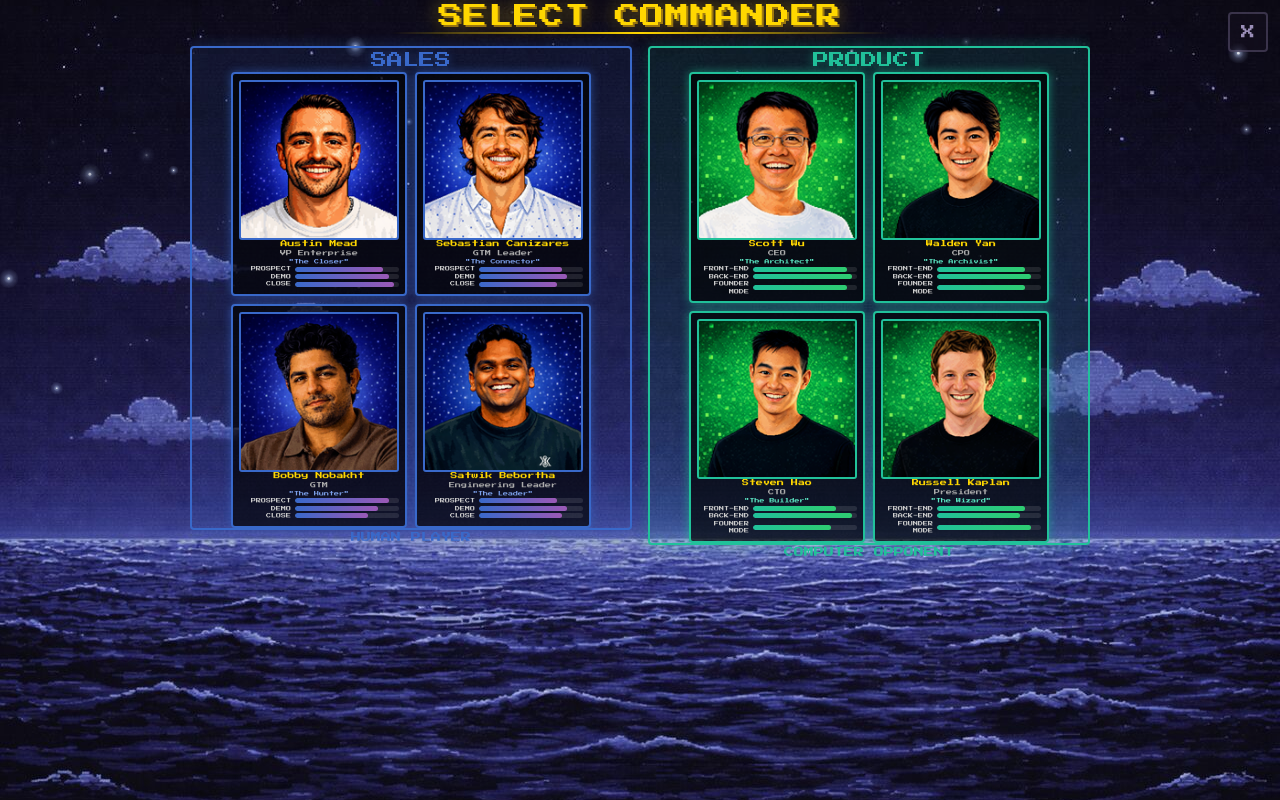
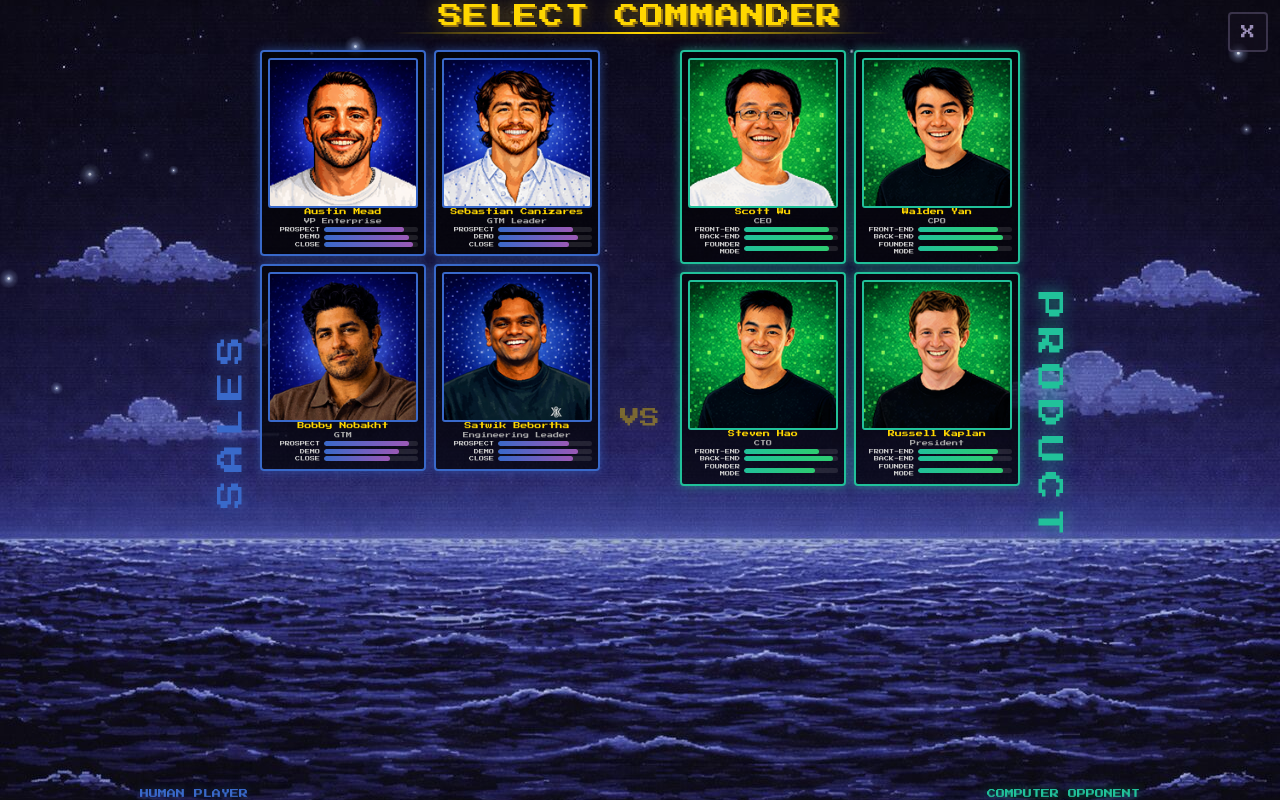
Before and after one commit to markoprice/battleship-arcade, a React (Vite) app: page / in a window 1280 px wide. Both pictures are taken after a click on the button "PRESS START". Built offline with nearby package versions, Linux system fonts and the light colour scheme.

Commit message:
feat: redesign Select Commander with vertical labels, matchup viz, normal ship names, remove nicknames, better ship visuals, PlaceFleet spacing
Co-Authored-By: mark.o.price@gmail.com <mark.o.price@gmail.com>

```diff
--- a/src/components/CharacterCard.tsx
+++ b/src/components/CharacterCard.tsx
@@ -82,18 +82,6 @@ export default function CharacterCard({ character, selected, onClick, compact }:
         {character.title}
       </div>
 
-      {/* Nickname */}
-      <div
-        className="text-center mb-1"
-        style={{
-          fontFamily: '"Press Start 2P", cursive',
-          color: isSales ? '#7B9FE8' : '#5DE8C5',
-          fontSize: compact ? '5px' : '7px',
-        }}
-      >
-        &quot;{character.nickname}&quot;
-      </div>
-
       {/* Stats */}
       <div className="w-full space-y-1">
         {character.stats.map((stat) => (
--- a/src/components/SelectCommander.tsx
+++ b/src/components/SelectCommander.tsx
@@ -102,32 +102,32 @@ export default function SelectCommander({ onSelect }: Props) {
           />
         </div>
 
-        {/* Panels */}
+        {/* Main content area */}
         <div
-          className="flex-1 flex gap-4 min-h-0 overflow-hidden px-4"
-          style={{ maxWidth: '900px', margin: '0 auto', width: '100%', paddingTop: '12px' }}
+          className="flex-1 flex items-start justify-center min-h-0 overflow-auto px-2"
+          style={{ paddingTop: '16px' }}
         >
-          {/* Sales Panel */}
-          <div className="flex-1 flex flex-col min-h-0">
+          {/* SALES vertical label */}
           <div
-              className="flex flex-col p-3 rounded overflow-auto min-h-0"
+            className="flex items-center justify-center shrink-0"
             style={{
-                border: '2px solid #3969CA',
-                background: 'rgba(57, 105, 202, 0.1)',
-                boxShadow: '0 0 15px rgba(57, 105, 202, 0.3)',
-              }}
-            >
-              <h2
-                className="text-center mb-3 text-sm md:text-base"
-                style={{
+              writingMode: 'vertical-lr',
+              textOrientation: 'mixed',
+              transform: 'rotate(180deg)',
               fontFamily: '"Press Start 2P", cursive',
               color: '#3969CA',
-                  textShadow: '0 0 10px rgba(57, 105, 202, 0.5)',
+              fontSize: 'clamp(16px, 2.5vw, 28px)',
+              textShadow: '0 0 15px rgba(57, 105, 202, 0.6)',
+              letterSpacing: '8px',
+              padding: '0 8px',
+              alignSelf: 'center',
             }}
           >
             SALES
-              </h2>
-              <div className="grid grid-cols-2 gap-2" style={{ alignContent: 'start', maxWidth: '360px', margin: '0 auto' }}>
+          </div>
+
+          {/* Sales cards */}
+          <div className="grid grid-cols-2 gap-2 shrink-0" style={{ maxWidth: '340px' }}>
             {salesCharacters.map((char) => (
               <CharacterCard
                 key={char.id}
@@ -138,40 +138,125 @@ export default function SelectCommander({ onSelect }: Props) {
               />
             ))}
           </div>
-            </div>
-            <div
-              className="text-center mt-2"
+
+          {/* Center divider / matchup area */}
+          <div className="flex flex-col items-center justify-center px-4 self-center" style={{ minWidth: '80px' }}>
+            <AnimatePresence>
+              {canStart && salesChar && productChar ? (
+                <motion.div
+                  className="flex flex-col items-center gap-4"
+                  initial={{ opacity: 0, scale: 0.5 }}
+                  animate={{ opacity: 1, scale: 1 }}
+                  exit={{ opacity: 0, scale: 0.5 }}
+                  transition={{ duration: 0.5, type: 'spring' }}
+                >
+                  {/* Player portrait */}
+                  <motion.div
+                    className="overflow-hidden flex items-center justify-center"
+                    style={{
+                      width: '80px',
+                      height: '80px',
+                      border: '2px solid #3969CA',
+                      borderRadius: '4px',
+                      background: 'linear-gradient(135deg, #1a2a5e, #2a3d7a)',
+                      boxShadow: '0 0 15px rgba(57, 105, 202, 0.5)',
+                    }}
+                    initial={{ x: -100, opacity: 0 }}
+                    animate={{ x: 0, opacity: 1 }}
+                    transition={{ delay: 0.1, type: 'spring' }}
+                  >
+                    {salesChar.portrait && (
+                      <img src={salesChar.portrait} alt={salesChar.name} style={{ width: '100%', height: '100%', objectFit: 'cover', objectPosition: 'top center' }} />
+                    )}
+                  </motion.div>
+
+                  {/* VS */}
+                  <motion.span
                     style={{
                       fontFamily: '"Press Start 2P", cursive',
-                color: '#3969CA',
-                fontSize: '10px',
+                      color: '#FFD700',
+                      fontSize: '24px',
+                      textShadow: '0 0 20px rgba(255, 215, 0, 0.8)',
+                    }}
+                    animate={{
+                      textShadow: [
+                        '0 0 20px rgba(255, 215, 0, 0.8)',
+                        '0 0 40px rgba(255, 215, 0, 1)',
+                        '0 0 20px rgba(255, 215, 0, 0.8)',
+                      ],
+                    }}
+                    transition={{ duration: 2, repeat: Infinity }}
+                  >
+                    VS
+                  </motion.span>
+
+                  {/* AI portrait */}
+                  <motion.div
+                    className="overflow-hidden flex items-center justify-center"
+                    style={{
+                      width: '80px',
+                      height: '80px',
+                      border: '2px solid #21C19A',
+                      borderRadius: '4px',
+                      background: 'linear-gradient(135deg, #0a3d2e, #1a5e4a)',
+                      boxShadow: '0 0 15px rgba(33, 193, 154, 0.5)',
+                    }}
+                    initial={{ x: 100, opacity: 0 }}
+                    animate={{ x: 0, opacity: 1 }}
+                    transition={{ delay: 0.2, type: 'spring' }}
+                  >
+                    {productChar.portrait && (
+                      <img src={productChar.portrait} alt={productChar.name} style={{ width: '100%', height: '100%', objectFit: 'cover', objectPosition: 'top center' }} />
+                    )}
+                  </motion.div>
+
+                  {/* PLACE YOUR FLEET button */}
+                  <motion.button
+                    initial={{ opacity: 0, y: 20 }}
+                    animate={{ opacity: 1, y: 0 }}
+                    transition={{ delay: 0.4 }}
+                    onClick={() => {
+                      if (salesChar && productChar) {
+                        onSelect(salesChar, productChar);
+                      }
+                    }}
+                    className="px-6 py-3 text-xs tracking-wider cursor-pointer transition-transform duration-200 hover:scale-[1.08] active:scale-95 mt-2"
+                    style={{
+                      fontFamily: '"Press Start 2P", cursive',
+                      color: '#FFD700',
+                      backgroundColor: 'rgba(0, 0, 0, 0.8)',
+                      border: '3px solid #FFD700',
+                      textShadow: '0 0 15px rgba(255, 215, 0, 0.6)',
+                      boxShadow: '0 0 20px rgba(255, 215, 0, 0.3)',
+                      whiteSpace: 'nowrap',
                     }}
                   >
-              HUMAN PLAYER
+                    PLACE YOUR FLEET
+                  </motion.button>
+                </motion.div>
+              ) : (
+                <motion.div
+                  className="flex flex-col items-center gap-2"
+                  initial={{ opacity: 0 }}
+                  animate={{ opacity: 0.4 }}
+                >
+                  <div
+                    style={{
+                      fontFamily: '"Press Start 2P", cursive',
+                      color: '#FFD700',
+                      fontSize: '20px',
+                      textShadow: '0 0 10px rgba(255, 215, 0, 0.3)',
+                    }}
+                  >
+                    VS
                   </div>
+                </motion.div>
+              )}
+            </AnimatePresence>
           </div>
 
-          {/* Product Panel */}
-          <div className="flex-1 flex flex-col min-h-0">
-            <div
-              className="flex flex-col p-3 rounded overflow-auto min-h-0"
-              style={{
-                border: '2px solid #21C19A',
-                background: 'rgba(33, 193, 154, 0.1)',
-                boxShadow: '0 0 15px rgba(33, 193, 154, 0.3)',
-              }}
-            >
-              <h2
-                className="text-center mb-3 text-sm md:text-base"
-                style={{
-                  fontFamily: '"Press Start 2P", cursive',
-                  color: '#21C19A',
-                  textShadow: '0 0 10px rgba(33, 193, 154, 0.5)',
-                }}
-              >
-                PRODUCT
-              </h2>
-              <div className="grid grid-cols-2 gap-2" style={{ alignContent: 'start', maxWidth: '360px', margin: '0 auto' }}>
+          {/* Product cards */}
+          <div className="grid grid-cols-2 gap-2 shrink-0" style={{ maxWidth: '340px' }}>
             {productCharacters.map((char, idx) => {
               const isRouletteHighlighted = rouletteActive && rouletteIndex === idx;
               return (
@@ -196,48 +281,49 @@ export default function SelectCommander({ onSelect }: Props) {
               );
             })}
           </div>
+
+          {/* PRODUCT vertical label */}
+          <div
+            className="flex items-center justify-center shrink-0"
+            style={{
+              writingMode: 'vertical-lr',
+              textOrientation: 'mixed',
+              fontFamily: '"Press Start 2P", cursive',
+              color: '#21C19A',
+              fontSize: 'clamp(16px, 2.5vw, 28px)',
+              textShadow: '0 0 15px rgba(33, 193, 154, 0.6)',
+              letterSpacing: '8px',
+              padding: '0 8px',
+              alignSelf: 'center',
+            }}
+          >
+            PRODUCT
+          </div>
+        </div>
+
+        {/* Bottom labels */}
+        <div className="flex justify-between px-8 pb-4" style={{ maxWidth: '1000px', margin: '0 auto', width: '100%' }}>
+          <div
+            style={{
+              fontFamily: '"Press Start 2P", cursive',
+              color: '#3969CA',
+              fontSize: '9px',
+              textShadow: '0 0 8px rgba(57, 105, 202, 0.5)',
+            }}
+          >
+            HUMAN PLAYER
           </div>
           <div
-              className="text-center mt-2"
             style={{
               fontFamily: '"Press Start 2P", cursive',
               color: '#21C19A',
-                fontSize: '10px',
+              fontSize: '9px',
+              textShadow: '0 0 8px rgba(33, 193, 154, 0.5)',
             }}
           >
             COMPUTER OPPONENT
           </div>
         </div>
-        </div>
-
-        {/* PLACE YOUR FLEET - only visible when both selected */}
-        <div className="flex justify-center" style={{ padding: '12px 0' }}>
-          <AnimatePresence>
-            {canStart && (
-              <motion.button
-                initial={{ opacity: 0, scale: 0.8 }}
-                animate={{ opacity: 1, scale: 1 }}
-                exit={{ opacity: 0, scale: 0.8 }}
-                onClick={() => {
-                  if (salesChar && productChar) {
-                    onSelect(salesChar, productChar);
-                  }
-                }}
-                className="px-10 py-4 text-sm tracking-wider cursor-pointer transition-transform duration-200 hover:scale-[1.08] active:scale-95"
-                style={{
-                  fontFamily: '"Press Start 2P", cursive',
-                  color: '#FFD700',
-                  backgroundColor: 'rgba(0, 0, 0, 0.8)',
-                  border: '3px solid #FFD700',
-                  textShadow: '0 0 15px rgba(255, 215, 0, 0.6)',
-                  boxShadow: '0 0 20px rgba(255, 215, 0, 0.3)',
-                }}
-              >
-                PLACE YOUR FLEET
-              </motion.button>
-            )}
-          </AnimatePresence>
-        </div>
       </motion.div>
     </div>
   );
```
Also changed, not shown: src/components/CommanderSelected.tsx (+0 -15 lines), src/components/Gameplay.tsx (+6 -2 lines), src/components/PlaceFleet.tsx (+10 -6 lines), src/data/ships.ts (+5 -5 lines). Lines whose indentation alone changed are shown as unchanged.
